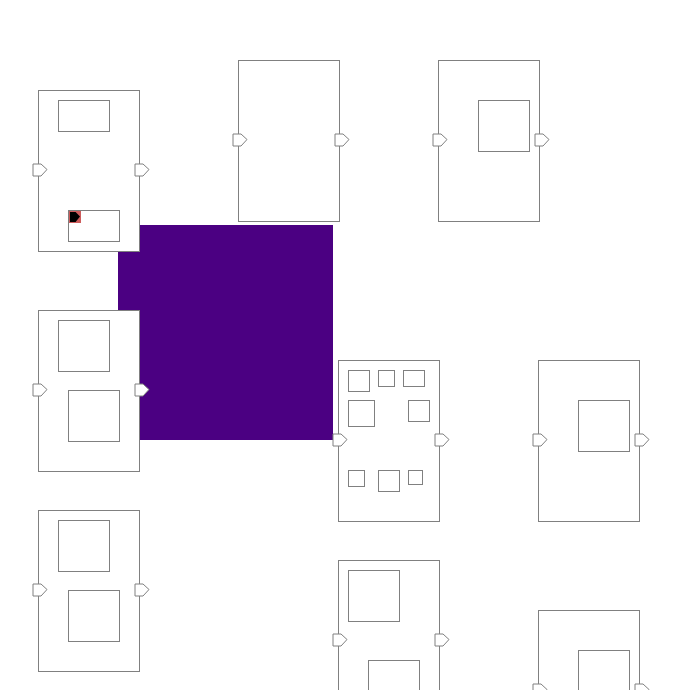
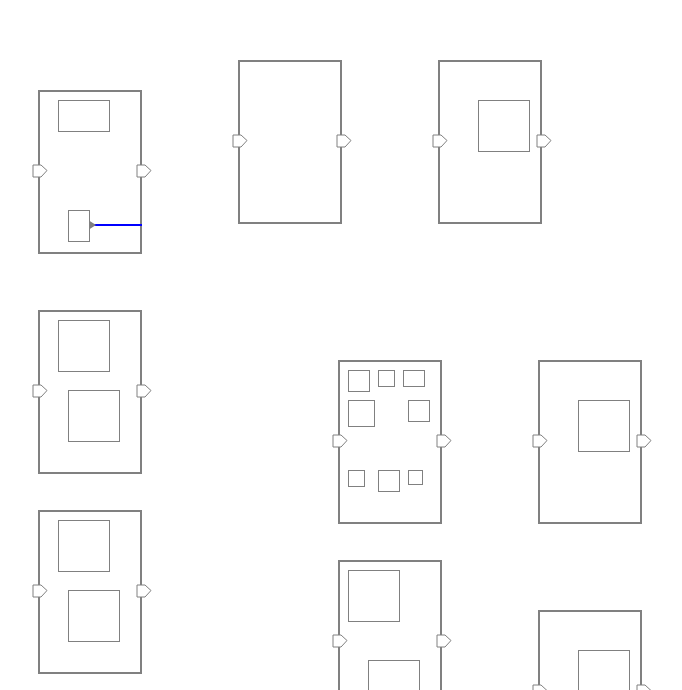
Before and after one commit to LeoKim2022/EngagingFlow, a React (Create React App) app: page / in a window 1280 px wide. Shown: the part 110-800 px from the top of the page, without its empty margins (132-814 px from the left). Built offline with nearby package versions, Linux system fonts and the light colour scheme.

Commit message:
making searchPath function

```diff
--- a/src/components/engaging_flow/connection.js
+++ b/src/components/engaging_flow/connection.js
@@ -1,4 +1,6 @@
 export default function Connection(props) {
+
+    let svgMargin = props.connectSvgMargin;
 
     return (
         <svg
@@ -7,16 +9,13 @@ export default function Connection(props) {
             data-from-item={props.fromItem.id}
 
             style={{
-                top: props.pathPointer.svgRect.top,
-                left: props.pathPointer.svgRect.left,
-                width: props.pathPointer.svgRect.width,
-                height: props.pathPointer.svgRect.height,
-                backgroundColor: "indigo"
+                top: props.pathInfo.svgRect.top - svgMargin,
+                left: props.pathInfo.svgRect.left - svgMargin,
+                width: props.pathInfo.svgRect.width + (svgMargin * 2),
+                height: props.pathInfo.svgRect.height + (svgMargin * 2),
+                // backgroundColor: "indigo"
             }}
         >
-            {/* <polygon
-                points={``}
-            /> */}
             <path
                 // d="
                 //     M10 10
--- a/src/components/engaging_flow/engaging_flow.css
+++ b/src/components/engaging_flow/engaging_flow.css
@@ -13,7 +13,7 @@
 }
 
 .node-content {
-    border: 1px solid gray;
+    border: 2px solid gray;
 }
 
 .item-panel {
@@ -48,6 +48,27 @@
     fill: white;
 }
 
+.node-inside-svg {
+    position: absolute;
+    top: 0px;
+    left: 0px;
+    width: 100%;
+    height: 100%;
+}
+
+.node-inside-svg>svg {
+    width: 100%;
+    height: 100%;
+}
+
+.node-inside-svg>svg>path {
+    fill: none;
+}
+
+.node-inside-svg>svg>polygon {
+    fill: gray;
+}
+
 .flow-container:not(.dragging) .node-output:hover svg,
 .flow-container:not(.dragging) .node-input:hover svg {
     stroke: red;
@@ -57,28 +78,3 @@
 .node-connect {
     position: absolute;
 }
-
-.panel-point {
-    position: absolute;
-    top: 0px;
-    left: 0px;
-    line-height: 0px;
-}
-
-.panel-point.right {
-}
-
-.panel-point.top {
-}
-
-.panel-point.bottom {
-}
-
-.panel-point>svg {
-    position: relative;
-    background-color: indianred;
-    width: 100%;
-    height: 100%;
-    top: 0px;
-    left: 0px;
-}
--- a/src/components/engaging_flow/engaging_flow.js
+++ b/src/components/engaging_flow/engaging_flow.js
@@ -5,7 +5,7 @@ import './engaging_flow.css';
 import Node from './node'
 import Connection from './connection'
 
-import connectPath from '../function/connect_path'
+import {connectPath} from '../function/connect_path'
 
 const MOUSE_BUTTONS_LEFT  = 1;
 const MOUSE_BUTTONS_WHEEL = 4;
@@ -19,12 +19,14 @@ export default function EngagingFlow(props) {
     }
 
     const itemPointerSize = {
-        width: 12,
-        height: 12,
+        width: 9,
+        height: 7,
     }
 
     const nodeWidth  = 100
     const nodeHeight = nodeWidth * 1.6
+
+    const connectSvgMargin = 5
 
     const [dragTargetNode, setDragTargetNode] = useState(null);
     const [nodeDragging, setNodeDragging] = useState(false);
@@ -53,7 +55,7 @@ export default function EngagingFlow(props) {
                     id: "b3",
                     top: 120,
                     left: 30,
-                    width: 50,
+                    width: 20,
                     height: 30,
                     action: {
                         id: "eee",
@@ -279,8 +281,10 @@ export default function EngagingFlow(props) {
     function handleMouseDownOnNode(event) {
         setNodeDragging(true);
 
-        let targetNode = event.target;
-        if(Array.from(targetNode.classList).includes('node-content')) targetNode = event.target.parentElement;
+        let targetNode = getFlowNodeDiv(event.target);
+        if(!targetNode) {
+            setNodeDragging(false);
+        }
 
         setDragTargetNode(targetNode);
         const rect = event.target.getBoundingClientRect();
@@ -320,7 +324,6 @@ export default function EngagingFlow(props) {
     };
 
     // function updatePointerLocation() {
-
     // }
 
     const nodeHtml = childData.map((node, index) => {
@@ -349,7 +352,7 @@ export default function EngagingFlow(props) {
                     const targetNode = childData.find((element) => { return(element.id === nodeItem.action.id) });
                     if(targetNode) {
 
-                        const pathPointer = connectPath({
+                        const pathInfo = connectPath({
                             targetNode: targetNode,
                             fromNode: node,
                             fromItem: nodeItem,
@@ -358,14 +361,18 @@ export default function EngagingFlow(props) {
                             itemPointerSize: itemPointerSize,
                         });
 
+                        if(pathInfo) {
                             connectionHtml.push(
                                 <Connection
                                     key={index}
                                     fromNode={node}
                                     fromItem={nodeItem}
-                                pathPointer={pathPointer}
+                                    pathInfo={pathInfo}
+                                    connectSvgMargin={connectSvgMargin}
                                 />
                             )
+                        }
+
                     }
                 }
             });
@@ -399,3 +406,21 @@ export default function EngagingFlow(props) {
         </div>
     )
 }
+
+
+
+/**
+ *
+ */
+function getFlowNodeDiv(element) {
+    let parent = element.parentNode;
+
+    while (parent) {
+        if (parent.classList.contains('flow-node')) {
+            return parent;
+        }
+        parent = parent.parentNode;
+    }
+
+    return null;
+  }
--- a/src/components/engaging_flow/item_panel.js
+++ b/src/components/engaging_flow/item_panel.js
@@ -1,31 +1,5 @@
-// import React, { useState, useRef, useEffect } from 'react';
-import {nodePointerTriangle} from '../function/node_pointer_polygon'
-
-function ItemPanel(props) {
+export default function ItemPanel(props) {
     const item = props.item;
-
-    let panelPointHtml;
-    if(props.pathPointer) {
-        console.log("🚀 ~ props:", props);
-        const itemPointerSize = props.itemPointerSize;
-
-        const svgPoints = nodePointerTriangle(itemPointerSize);
-
-        panelPointHtml =
-            <div
-                className={`panel-point ${props.pathPointer.edge}`}
-            >
-                <svg
-                    style={{
-                        width: itemPointerSize.width,
-                        height: itemPointerSize.height
-                    }}
-                >
-                    <polygon points={svgPoints}></polygon>
-                </svg>
-            </div>
-        ;
-    }
 
     return (
         <div
@@ -38,9 +12,6 @@ function ItemPanel(props) {
                 height: item.height
             }}
         >
-            {panelPointHtml}
         </div>
     );
 }
-
-export default ItemPanel;
--- a/src/components/engaging_flow/node.js
+++ b/src/components/engaging_flow/node.js
@@ -2,8 +2,8 @@ import React, { useRef,  } from 'react';
 
 import ItemPanel from './item_panel'
 
-import {nodePointerPentagon} from '../function/node_pointer_polygon'
-import connectPath from '../function/connect_path'
+import {nodePointerPentagon, nodePointerTriangle} from '../function/node_pointer_polygon'
+import {connectPath} from '../function/connect_path'
 
 export default function Node(props) {
 
@@ -12,13 +12,16 @@ export default function Node(props) {
     const node = props.node;
 
     let itemHtml
+    let insideSvgHtml = [];
+
     if(Array.isArray(node.items) && node.items.length > 0) {
         itemHtml = node.items.map((item, index) => {
 
-            let pathPointer = null;
+            let pathInfo = null;
             if(item.action !== undefined) {
                 const targetNode = childData.find((element) => { return(element.id === item.action.id) });
-                pathPointer = connectPath({
+
+                pathInfo = connectPath({
                     targetNode: targetNode,
                     fromNode: node,
                     fromItem: item,
@@ -26,14 +29,17 @@ export default function Node(props) {
                     nodePointerSize: props.nodePointerSize,
                     itemPointerSize: props.itemPointerSize,
                 });
+
+                const insideSvgItem = createInsideSvgItem(pathInfo);
+                insideSvgHtml.push(...insideSvgItem);
             }
 
             return(
                 <ItemPanel
                     key={index}
                     item={item}
-                    pathPointer={pathPointer}
-                    itemPointerSize={props.itemPointerSize}
+                    // pathInfo={pathInfo}
+                    // itemPointerSize={props.itemPointerSize}
                 />
             );
         })
@@ -55,7 +61,7 @@ export default function Node(props) {
 
     return (
         <div
-            className="flow-node"
+            className='flow-node'
             id={node.id}
             style={{
                 top: node.top,
@@ -67,7 +73,7 @@ export default function Node(props) {
             }}
         >
             <div
-                className="node-content"
+                className='node-content'
                 style={{
                     width: node.width,
                     height: node.height
@@ -76,21 +82,94 @@ export default function Node(props) {
                 {itemHtml}
             </div>
 
-            <div className="node-pointer node-inputs">
-                <div className="node-input" ref={inputPointerLocation}>
+            <div className='node-pointer node-inputs'>
+                <div className='node-input' ref={inputPointerLocation}>
                     <svg width={props.nodePointerSize.width} height={props.nodePointerSize.height}>
                         <polygon points={svgPolygon} />
                     </svg>
                 </div>
             </div>
 
-            <div className="node-pointer node-outputs">
-                <div className="node-output" ref={outputPointerLocation}>
+            <div className='node-pointer node-outputs'>
+                <div className='node-output' ref={outputPointerLocation}>
                     <svg width={props.nodePointerSize.width} height={props.nodePointerSize.height}>
                         <polygon points={svgPolygon} />
                     </svg>
                 </div>
             </div>
+
+            <div className='node-inside-svg'>
+                <svg>
+                    {insideSvgHtml}
+                </svg>
+            </div>
         </div>
     )
 }
+
+
+
+/**
+ *
+ */
+function createInsideSvgItem(pathInfo) {
+    if(!Array.isArray(pathInfo.pathPoints) || pathInfo.pathPoints.length < 1) return([]);
+
+    const fromNode = pathInfo.fromNode;
+    const fromPoint = pathInfo.fromPoint;
+    const itemPointerSize = pathInfo.itemPointerSize;
+
+    let insidePoints  = [];
+    let insideSvgItem = [];
+
+    pathInfo.pathPoints.forEach((point) => {
+        if(point.isInside === true) {
+            insidePoints.push({
+                x: point.x - fromNode.left,
+                y: point.y - fromNode.top,
+            })
+        }
+    });
+
+    const itemPoint = {
+        x: fromPoint.x - fromNode.left,
+        y: fromPoint.y - fromNode.top,
+    }
+
+    let pathVal;
+
+    if(pathInfo.edge === 'top') {
+        pathVal = `M${itemPoint.x} ${itemPoint.y - 1}`;
+    } else if(pathInfo.edge === 'bottom') {
+        pathVal = `M${itemPoint.x} ${itemPoint.y + 1}`;
+    } else {
+        pathVal = `M${itemPoint.x + 1} ${itemPoint.y}`;
+    }
+
+    if(insidePoints.length) {
+        insidePoints.forEach((point, index) => {
+            let lastPointGap = 0;
+            if(index === insidePoints.length - 1) {
+                // 마지막 포인트의 경우는 path 두께와 border만큼 더 그려야 합니다.
+                lastPointGap = 4; // node border : 2, path stroke-width : 2
+            }
+
+            if(point.y === itemPoint.y) {
+                pathVal += ` L${point.x + lastPointGap} ${point.y}`
+            } else {
+                if(point.y < itemPoint.y) {
+                    pathVal += ` L${point.x} ${point.y - lastPointGap}`
+                } else {
+                    pathVal += ` L${point.x} ${point.y + lastPointGap}`
+                }
+            }
+        })
+        insideSvgItem.push(<path key={insideSvgItem.length} d={pathVal} stroke="blue" strokeWidth="2"/>);
+    }
+
+    const trianglePoints = nodePointerTriangle(pathInfo.edge, itemPoint, itemPointerSize);
+    insideSvgItem.push(<polygon key={insideSvgItem.length} points={trianglePoints} />);
+
+    console.log("🚀 %c~~~~~~~~~~~~~~~~~~~~~", 'color: red');
+    return(insideSvgItem);
+}
--- a/src/components/function/connect_path.js
+++ b/src/components/function/connect_path.js
@@ -1,4 +1,4 @@
-export default function connectPath(params) {
+function connectPath(params) {
 
     // fromItem 에서 path가 어느 edge에서 시작할지 판단한다.
     const fromItem = params.fromItem;
@@ -11,31 +11,18 @@ export default function connectPath(params) {
     addRightBottom(targetNode);
 
     const nearEdgeResult = findStartEdge(params);
+    if(!nearEdgeResult) {
+        return(null);
+    }
 
     // const nearEdgeResult = nearEdge(fromNode, fromItem);
-    // console.log("🚀 ~ nearEdgeResult:", nearEdgeResult);
 
     // 경계선과 외곽선 사이에서 아이템이 없는 방향 우선
     // const targetEdge = checkObstacle(fromNode, fromItem, nearEdgeResult);
     // if(!targetEdge) return(null);
 
+    const pathPoints = calcPathPoints(nearEdgeResult, params);
 
-
-
-
-
-    // 가장 가까운 경계선부터 경계선과 노드 외곽선 사이에 아이템이 있는지 확인한다.
-
-    // 아웃풋 경로 확정
-
-
-
-    // 들어가야할 인풋 탐색
-
-
-
-
-    // console.log("🚀 ~ targetEdge:", targetEdge);
     const svgFrom = nearEdgeResult.fromPoint;
     const svgTo   = nearEdgeResult.toPoint;
 
@@ -46,14 +33,145 @@ export default function connectPath(params) {
             left: (svgFrom.x < svgTo.x)? svgFrom.x: svgTo.x,
             width: (svgFrom.x < svgTo.x)? (svgTo.x - svgFrom.x): (svgFrom.x - svgTo.x),
             height: (svgFrom.y < svgTo.y)? (svgTo.y - svgFrom.y): (svgFrom.y - svgTo.y),
-        }
+        },
+
+        fromNode: fromNode,
+        targetNode: targetNode,
+
+        fromPoint: nearEdgeResult.fromPoint,
+        toPoint: nearEdgeResult.toPoint,
+
+        pathPoints: pathPoints,
+        itemPointerSize: params.itemPointerSize,
+        nodePointerSize: params.nodePointerSize,
     });
 
 }
 
+
+
+/**
+ *
+ * @param rect
+ */
 function addRightBottom(rect) {
     rect.right  = rect.left + rect.width;
     rect.bottom = rect.top + rect.height;
+}
+
+
+
+/**
+ *
+ * @param nearEdgeResult
+ */
+function calcPathPoints(nearEdgeResult, params) {
+
+    const nodePointerSize = params.nodePointerSize;
+    const fromNode = params.fromNode;
+    // const fromItem = params.fromItem;
+
+    const edge = nearEdgeResult.edge;
+    const fromPoint = nearEdgeResult.fromPoint;
+    const toPoint = nearEdgeResult.toPoint;
+    const isInsideTargetPointer = nearEdgeResult.isInsideTargetPointer;
+
+    const landscapeLength = toPoint.x - fromPoint.x;
+    // const verticalLength  = toPoint.y - fromPoint.y;
+
+    const pointers = [];
+    const breakPoint = 0.85;
+
+    switch(edge) {
+        case 'top': {
+            break;
+        }
+
+        case 'bottom': {
+            searchPath("y", fromNode, fromPoint, toPoint, pointers);
+            break;
+        }
+
+        default: {
+
+            // Line이 오른쪽에서 시작하는 경우 최소 공간이 확보된 상황에서만 발생한다. 반드시 수평선으로 시작한다.
+            if(isInsideTargetPointer) {
+                pointers.push({
+                    x: fromPoint.x + (landscapeLength * breakPoint),
+                    y: fromPoint.y
+                })
+
+                pointers.push({
+                    x: fromPoint.x + (landscapeLength * breakPoint),
+                    y: toPoint.y
+                })
+            } else {
+                let newPoint = {
+                    x: fromPoint.x + (landscapeLength * breakPoint),
+                    y: fromPoint.y
+                }
+
+                let isAlreadyOut = false;
+
+                if(isOutPoint(newPoint, fromNode)) {
+                    // Node와 path avg의 z-order 문제로 인하여 Node안의 path와 바깥의 path를 별도로 그려야 한다.
+                    pointers.push({
+                        isInside: true,
+                        x: fromNode.right,
+                        y: fromPoint.y,
+                    });
+
+                    pointers.push({
+                        x: fromPoint.x + (landscapeLength * breakPoint),
+                        y: fromPoint.y,
+                    });
+
+                    isAlreadyOut = true;
+                } else {
+                    pointers.push({
+                        isInside: true,
+                        x: newPoint.x,
+                        y: newPoint.y,
+                    });
+                }
+
+                newPoint = {
+                    x: fromPoint.x + (landscapeLength * breakPoint),
+                    y: toPoint.y
+                }
+
+                if(isOutPoint(newPoint, fromNode) && !isAlreadyOut) {
+                    let edgeY;
+                    if(fromPoint.y > toPoint.y) {
+                        edgeY = fromNode.top;
+                    } else {
+                        edgeY = fromNode.bottom;
+                    }
+
+                    pointers.push({
+                        isInside: true,
+                        x: fromPoint.x + (landscapeLength * breakPoint),
+                        y: edgeY,
+                    });
+
+                    pointers.push({
+                        x: fromPoint.x + (landscapeLength * breakPoint),
+                        y: toPoint.y,
+                    });
+                } else {
+                    pointers.push({
+                        x: newPoint.x,
+                        y: newPoint.y,
+                    });
+                }
+            }
+
+            break;
+        }
+    }
+
+    console.log("🚀 ~ pointers:", pointers);
+    return(pointers);
 }
 
 
@@ -157,6 +275,10 @@ function checkObstacle(fromNode, fromItem, nearEdgeResult) {
 
 
 
+/**
+ *
+ * @param rect
+ */
 function findStartEdge(params) {
 
     const nodeInputPointerGap = 3;
@@ -174,9 +296,15 @@ function findStartEdge(params) {
         toPoint: null
     }
 
-    const itemCenter = {
-        x: fromItem.left + (fromItem.width / 2) + fromNode.left,
-        y: fromItem.top + (fromItem.height / 2) + fromNode.top,
+    const itemRectFromContainer = {
+        top: fromItem.top + fromNode.top,
+        left: fromItem.left + fromNode.left,
+        right: fromItem.right + fromNode.left,
+        bottom: fromItem.bottom + fromNode.top,
+        center: {
+            x: fromItem.left + (fromItem.width / 2) + fromNode.left,
+            y: fromItem.top + (fromItem.height / 2) + fromNode.top,
+        }
     }
 
     const targetNodePointer = {
@@ -185,13 +313,12 @@ function findStartEdge(params) {
     }
 
     if(
-        fromItem.top <= targetNodePointer.y
-        && fromItem.bottom >= targetNodePointer.y
-        && fromItem.left <= targetNodePointer.x
-        && fromItem.right >= targetNodePointer.x
+        itemRectFromContainer.top <= targetNodePointer.y
+        && itemRectFromContainer.bottom >= targetNodePointer.y
+        && itemRectFromContainer.left <= targetNodePointer.x
+        && itemRectFromContainer.right >= targetNodePointer.x
     ) {
         // Node의 input point가 fromItem의 내부에 있을 경우 그리지 않는다.
-        return(edgeResult);
     } else {
         if (
             fromNode.top <= targetNodePointer.y
@@ -199,51 +326,94 @@ function findStartEdge(params) {
             && fromNode.left <= targetNodePointer.x
             && fromNode.right >= targetNodePointer.x
         ) {
-            // Node의 input point가 fromNode 내부에 있을 경우 노드의 앞뒤를 비교해야 한다.
+
+            if((itemRectFromContainer.right + itemPointerSize.width) < targetNodePointer.x) {
+                edgeResult.edge = 'right';
+            } else {
+                if(itemRectFromContainer.center.y < targetNodePointer.y) {
+                    edgeResult.edge = 'bottom';
+                } else {
+                    edgeResult.edge = 'top';
+                }
+            }
+
+            edgeResult.isInsideTargetPointer = true;
         } else {
-            if(fromItem.right + (itemPointerSize.width * 3) > targetNodePointer.x) {
+            if(itemRectFromContainer.right + (itemPointerSize.width * 3) > targetNodePointer.x) {
                 if(
                     fromNode.top <= targetNodePointer.y
                     && fromNode.bottom >= targetNodePointer.y
+                    && itemRectFromContainer.center.x < targetNodePointer.x
                 ) {
-                    // 오른쪽으로 뺀다.
                     edgeResult.edge = 'right';
-                    edgeResult.fromPoint = {
-                        x: fromItem.right + fromNode.left,
-                        y: itemCenter.y,
-                    }
-                    edgeResult.toPoint = targetNodePointer;
                 } else {
-                    if(itemCenter.y > targetNodePointer.y) {
+                    if(itemRectFromContainer.center.y < targetNodePointer.y) {
                         edgeResult.edge = 'bottom';
-                        edgeResult.fromPoint = {
-                            x: itemCenter.x,
-                            y: fromItem.bottom,
-                        }
                     } else {
                         edgeResult.edge = 'top';
-                        edgeResult.fromPoint = {
-                            x: itemCenter.x,
-                            y: fromItem.top,
-                        }
                     }
                 }
             } else {
-                // 오른쪽으로 뺀다.
                 edgeResult.edge = 'right';
-                edgeResult.fromPoint = {
-                    x: fromItem.right + fromNode.left,
-                    y: itemCenter.y,
-                }
-                edgeResult.toPoint = targetNodePointer;
             }
 
+            edgeResult.isInsideTargetPointer = false;
         }
     }
 
-    return(edgeResult);
+    if(edgeResult.edge !== '') {
+
+        switch(edgeResult.edge) {
+            case 'top': {
+                edgeResult.fromPoint = {
+                    x: itemRectFromContainer.center.x,
+                    y: itemRectFromContainer.top,
+                }
+                break;
+            }
+
+            case 'bottom': {
+                edgeResult.fromPoint = {
+                    x: itemRectFromContainer.center.x,
+                    y: itemRectFromContainer.bottom,
+                }
+                break;
+            }
+
+            default: {
+                edgeResult.fromPoint = {
+                    x: itemRectFromContainer.right,
+                    y: itemRectFromContainer.center.y,
+                }
+                break;
+            }
+        }
+
+        edgeResult.toPoint = targetNodePointer;
+        return(edgeResult);
+    } else {
+        return(null);
+    }
 }
 
+
+
+/**
+ *
+ * @param
+ */
+function isOutPoint(firstPoint, fromNode) {
+    if(
+        fromNode.top < firstPoint.y
+        && fromNode.bottom > firstPoint.y
+        && fromNode.left < firstPoint.x
+        && fromNode.right > firstPoint.x
+    ) {
+        return(false);
+    } else {
+        return(true);
+    }
+}
 
 
 /*
@@ -279,3 +449,17 @@ function nearEdge(node, item) {
     return(nearEdgeResult);
 }
 */
+
+
+
+function searchPath(axis, fromNode, newPoint, toPoint, pointers) {
+    if(newPoint.x === toPoint.x && newPoint.y === toPoint.y) {
+        return(pointers);
+    } else {
+
+        // TODO: searchPath
+        // searchPath((axis === "x") ? "y" : "x", fromNode, {}, toPoint, pointers);
+    }
+}
+
+export {connectPath, isOutPoint}
--- a/src/components/function/node_pointer_polygon.js
+++ b/src/components/function/node_pointer_polygon.js
@@ -12,20 +12,50 @@ function nodePointerPentagon(params) {
     `)
 }
 
-// TODO: nodePointerTriangle
-function nodePointerTriangle(params) {
 
-    const width   = params.width
-    const height  = params.height
-    const rectPos = 0.6
 
-    return(`
-        1,1
-        ${(width - 1) * rectPos},1
-        ${width - 1},${(height - 1) / 2}
-        ${(width - 1) * rectPos},${height - 1}
-        1,${height - 1}
-    `)
+function nodePointerTriangle(edge, point, itemPointerSize) {
+
+    let pointsVal;
+
+    let width  = itemPointerSize.width;
+    let height = itemPointerSize.height;
+
+    switch(edge) {
+        case 'top': {
+
+            pointsVal = `
+                ${point.x - width/2}, ${point.y}
+                ${point.x}, ${point.y - height}
+                ${point.x + width/2}, ${point.y}
+            `;
+            break;
+        }
+
+        case 'bottom': {
+
+            pointsVal = `
+                ${point.x - width/2}, ${point.y}
+                ${point.x}, ${point.y + height}
+                ${point.x + width/2}, ${point.y}
+            `;
+            break;
+        }
+
+        default: {
+            width  = itemPointerSize.height;
+            height = itemPointerSize.width;
+
+            pointsVal = `
+                ${point.x + 1}, ${point.y - height/2}
+                ${point.x + 1 + width}, ${point.y}
+                ${point.x + 1}, ${point.y + height/2}
+                `;
+            break;
+        }
+    }
+
+    return(pointsVal)
 }
 
 export {nodePointerPentagon, nodePointerTriangle}
```
Lines whose indentation alone changed are shown as unchanged.
